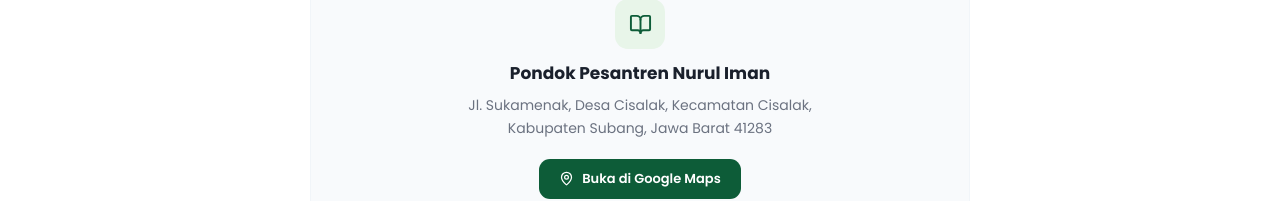
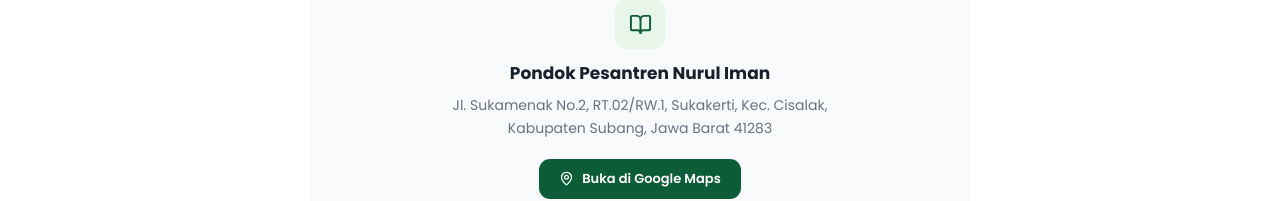
Before and after one commit to MGFauzan/nurul-iman, a Next.js app: page /profil in a window 1280 px wide. Shown: the part 3153-3354 px from the top of the page. Built offline with nearby package versions, Linux system fonts and the light colour scheme; a web font is replaced by a local one.

Commit message:
page.tsx

```diff
--- a/app/profil/page.tsx
+++ b/app/profil/page.tsx
@@ -192,8 +192,8 @@ export default function ProfilPage() {
             <div style={{background:'#f8fafc',borderRadius:18,padding:30,border:'1px solid #f1f5f9'}}>
               <div style={{width:50,height:50,background:'#e8f5e9',borderRadius:13,display:'flex',alignItems:'center',justifyContent:'center',margin:'0 auto 12px'}}><BookOpen size={23} color="#0d5c38"/></div>
               <h3 style={{fontWeight:700,fontSize:17,color:'#1a202c',marginBottom:7}}>Pondok Pesantren Nurul Iman</h3>
-              <p style={{color:'#6b7280',lineHeight:1.7,marginBottom:18,fontSize:14}}>Jl. Sukamenak, Desa Cisalak, Kecamatan Cisalak,<br/>Kabupaten Subang, Jawa Barat 41283</p>
-              <a href="https://maps.google.com/?q=Desa+Cisalak+Kecamatan+Cisalak+Kabupaten+Subang" target="_blank" rel="noopener noreferrer"
+              <p style={{color:'#6b7280',lineHeight:1.7,marginBottom:18,fontSize:14}}>Jl. Sukamenak No.2, RT.02/RW.1, Sukakerti, Kec. Cisalak,<br/>Kabupaten Subang, Jawa Barat 41283</p>
+              <a href="https://maps.app.goo.gl/fpmgw7iJQkNskckQA" target="_blank" rel="noopener noreferrer"
                 style={{display:'inline-flex',alignItems:'center',gap:8,padding:'10px 20px',borderRadius:11,background:'#0d5c38',color:'#fff',fontWeight:600,fontSize:13,textDecoration:'none'}}>
                 <MapPin size={15}/>Buka di Google Maps
               </a>
```
